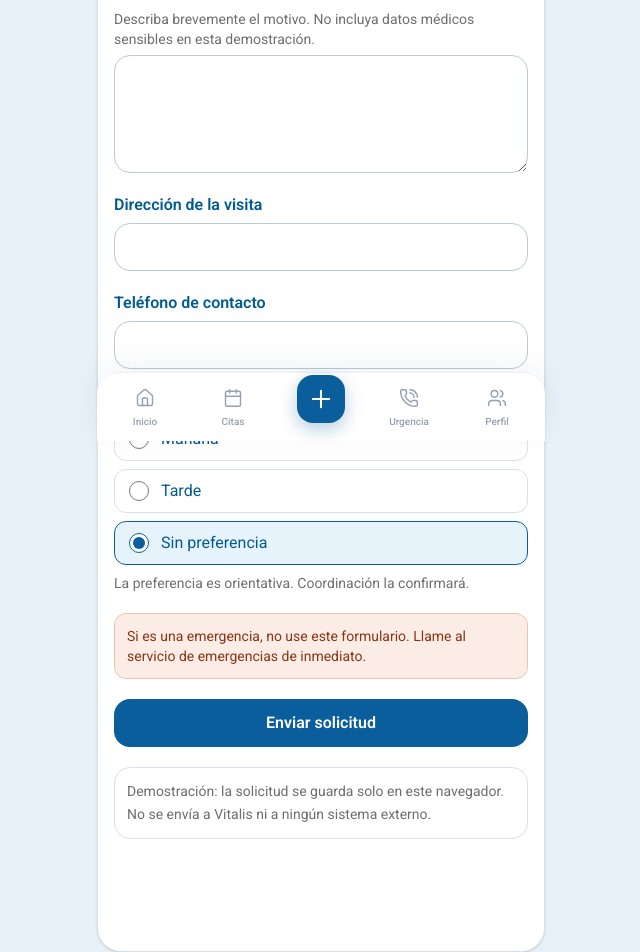
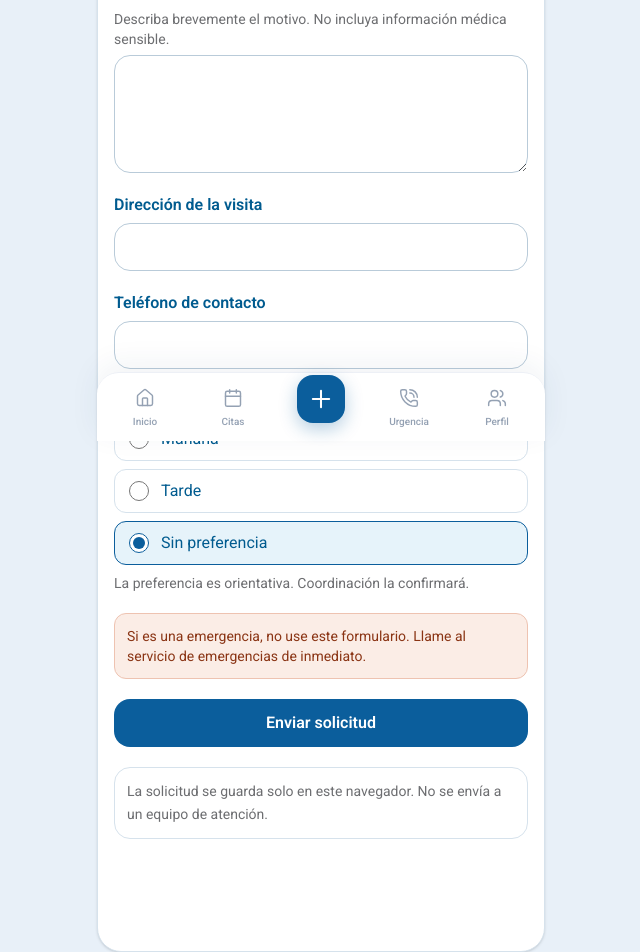
Before and after one commit to equantum-py/vitalis-demo, a Next.js app: page /paciente/solicitar in a window 1280 px wide. Shown: the part 359-1311 px from the top of the page, without its empty margins (319-959 px from the left). Built offline with nearby package versions, Linux system fonts and the light colour scheme.

Commit message:
copy: limpiar referencias visibles en flujo paciente

```diff
--- a/app/paciente/solicitar/page.tsx
+++ b/app/paciente/solicitar/page.tsx
@@ -62,7 +62,7 @@ export default function SolicitarAtencion() {
         <CampoTexto
           id="motivo"
           label="Motivo de la solicitud"
-          ayuda="Describa brevemente el motivo. No incluya datos médicos sensibles en esta demostración."
+          ayuda="Describa brevemente el motivo. No incluya información médica sensible."
           error={errores.motivo}
         >
           <textarea
@@ -145,7 +145,7 @@ export default function SolicitarAtencion() {
         </button>
 
         <AvisoDemo>
-          Demostración: la solicitud se guarda solo en este navegador. No se envía a Vitalis ni a ningún sistema externo.
+          La solicitud se guarda solo en este navegador. No se envía a un equipo de atención.
         </AvisoDemo>
       </form>
     </div>
```
